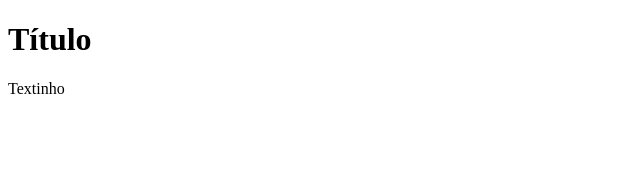
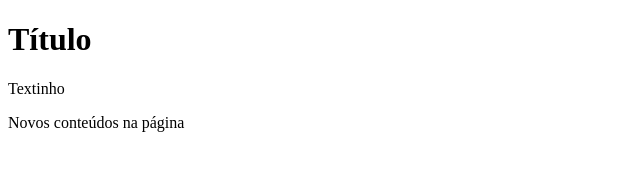
Before and after one commit to Eduardo-Ferraz/TreinamentoGithub, a plain HTML site: page index.html in a window 1280 px wide. Shown: the whole page, without its empty margins (0-640 px from the left). Drawn offline with Linux system fonts and the light colour scheme.

Commit message:
adicionando conteúdos no index

```diff
--- a/index.html
+++ b/index.html
@@ -10,6 +10,7 @@
 <body>
     <h1>Título</h1>
     <p>Textinho</p>
+    <p>Novos conteúdos na página</p>
 </body>
 
 </html>
```
